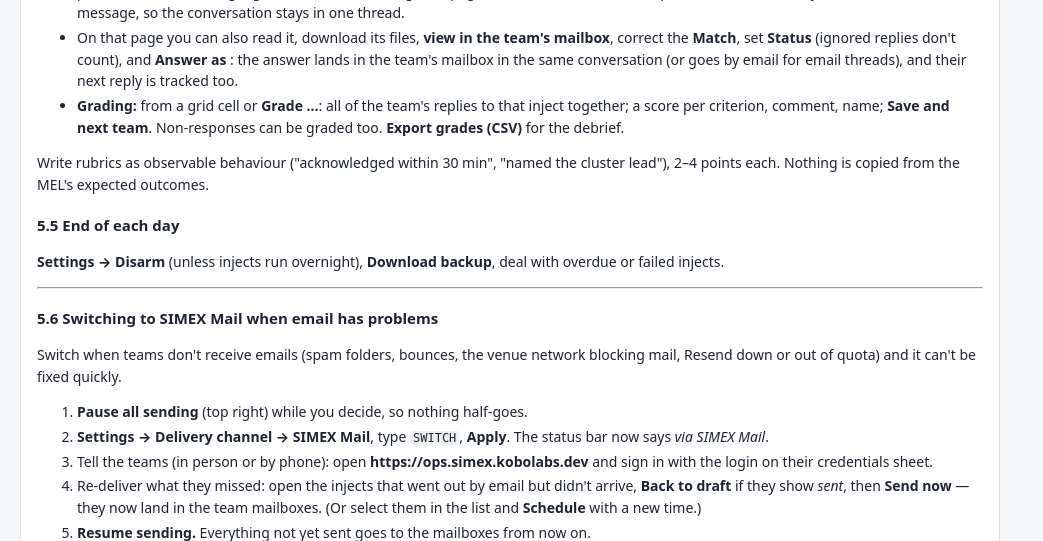
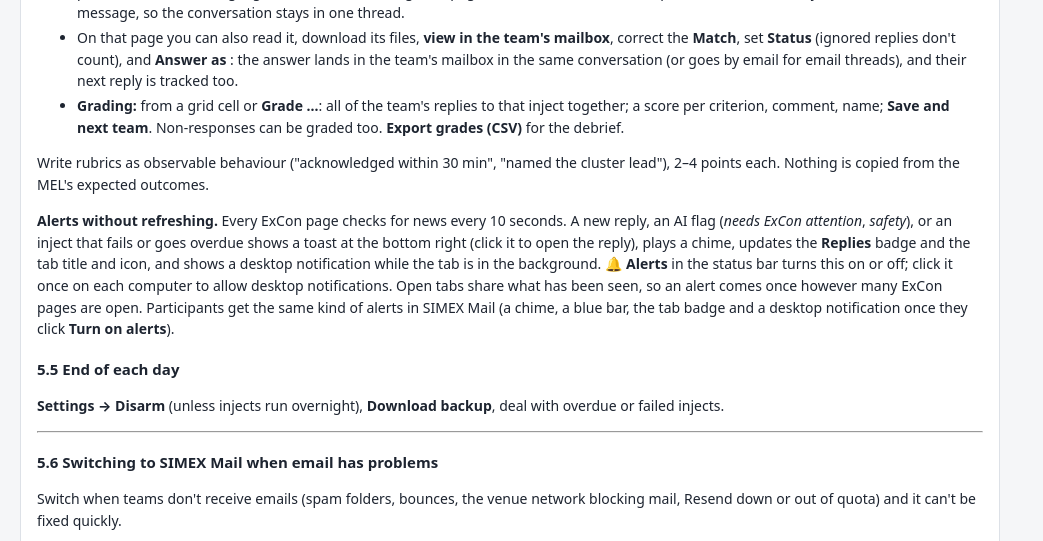
Before and after one commit to joshuaberetta/simex-ops, a Django app: page /help/ in a window 1280 px wide. Shown: the part 4404-4945 px from the top of the page, without its empty margins (0-1043 px from the left). Run offline with Django 5.2, Linux system fonts and the light colour scheme; the visitor is signed in with stand-in values (Sample User, id 1); data that the repository does not hold is empty.

Commit message:
Live alerts: stronger SIMEX Mail notifications, ExCon toasts without reload
- notify.js (shared): chime, desktop notifications (stay until clicked),
  blinking tab title in the background, tab icon with a count badge.
- SIMEX Mail: polls every 10 s and on return to the tab, alerts on by
  default, "Turn on alerts" banner, a large snackbar that survives the
  inbox reload; poll returns the new messages since the last seen id.
- ExCon: /excon/poll/ (new replies, AI escalate/safety flags, failed and
  overdue counts); toasts, Replies badge, title and icon updated live;
  "Alerts" switch in the status bar; tabs share what has been seen.
- Participant guide and manual.

Co-Authored-By: Claude Opus 5.5 <noreply@anthropic.com>

```diff
--- a/web/ops/static/ops/app.css
+++ b/web/ops/static/ops/app.css
@@ -187,3 +187,12 @@ table.heat td.cell a.muted { font-weight: 400; }
 .conv-item.from-persona { border-left-color: #c3c2b7; background: #fafbfc; }
 .conv-item.from-team.this { border-left-color: var(--accent); }
 .conv-item details { border-top: none; padding: 2px 0; }
+.toasts { position: fixed; right: 18px; bottom: 18px; display: flex; flex-direction: column; gap: 8px; z-index: 50; width: 360px; max-width: calc(100vw - 36px); }
+.toast { position: relative; background: #17202c; color: #fff; border-radius: 8px; padding: 10px 34px 10px 14px; font-size: 13px; box-shadow: 0 6px 20px rgba(0,0,0,.25); animation: toast-in .3s ease-out; }
+.toast .muted { color: #c9d2de; }
+.toast.reply { border-left: 4px solid #5fa8e8; }
+.toast.flag { border-left: 4px solid #fab219; }
+.toast.old { opacity: .8; }
+.toast .x { position: absolute; top: 6px; right: 8px; background: none; border: 0; color: #c9d2de; cursor: pointer; font-size: 13px; }
+@keyframes toast-in { from { transform: translateX(30px); opacity: 0; } to { transform: none; opacity: 1; } }
+@media (prefers-reduced-motion: reduce) { .toast { animation: none; } }
--- a/web/ops/static/ops/app.js
+++ b/web/ops/static/ops/app.js
@@ -47,3 +47,94 @@ if (fill) {
     });
   });
 }
+
+// ExCon alerts without reloading: new replies, AI flags that need attention, failed and overdue
+// injects. A toast on the page, a chime, a desktop notification and the tab title / icon.
+if (window.simexNotify && document.getElementById("toasts")) {
+  const N = window.simexNotify;
+  const box = document.getElementById("toasts");
+  const btn = document.querySelector("[data-alerts]");
+  const esc = (s) => String(s ?? "").replace(/[&<>"']/g, (c) => ({ "&": "&amp;", "<": "&lt;", ">": "&gt;", '"': "&quot;", "'": "&#39;" }[c]));
+  const paint = () => {
+    if (!btn) return;
+    const on = N.enabled(), denied = N.permission() === "denied";
+    btn.textContent = on ? "🔔 Alerts on" : "🔕 Alerts off";
+    btn.classList.toggle("primary", on && N.permission() === "granted");
+    btn.title = !on ? "Click to turn on sound and desktop notifications for new replies"
+      : denied ? "Sound on; desktop notifications are blocked in this browser's site settings"
+      : N.permission() === "granted" ? "Sound and desktop notifications on (click to mute)" : "Sound on; click to allow desktop notifications";
+  };
+  if (btn) btn.onclick = async () => {
+    if (N.enabled() && N.permission() === "default") { await N.ask(); N.beep(); }
+    else { N.setEnabled(!N.enabled()); if (N.enabled()) { await N.ask(); N.beep(); } }
+    paint();
+  };
+  paint();
+
+  function toast(html, cls, url) {
+    const el = document.createElement("div");
+    el.className = "toast " + (cls || "");
+    el.innerHTML = html + '<button type="button" class="x" aria-label="Dismiss">✕</button>';
+    el.querySelector(".x").onclick = (e) => { e.stopPropagation(); el.remove(); };
+    if (url) { el.style.cursor = "pointer"; el.onclick = () => { location.href = url; }; }
+    box.prepend(el);
+    while (box.children.length > 5) box.lastChild.remove();
+    setTimeout(() => el.classList.add("old"), 60000);
+  }
+
+  // Seen markers are shared by every ExCon tab (localStorage), so moving between pages
+  // neither repeats nor misses an alert.
+  const get = (k) => Number(localStorage.getItem(k)) || 0;
+  let last = null;
+  async function poll() {
+    try {
+      // First visit: no markers yet, so take the current state as seen.
+      const first = localStorage.getItem("excon-since") === null || localStorage.getItem("excon-ai") === null;
+      const r = await fetch(first ? "/excon/poll/" : `/excon/poll/?since=${get("excon-since")}&ai=${get("excon-ai")}`,
+                            { credentials: "same-origin" });
+      if (!r.ok) return;
+      const j = await r.json();
+      if (first || j.max < get("excon-since") || j.ai_max < get("excon-ai")) {  // first visit, or the data was restored
+        localStorage.setItem("excon-since", j.max); localStorage.setItem("excon-ai", j.ai_max);
+      }
+      const fresh = j.items.filter((x) => x.id > get("excon-since"));
+      const flags = j.flags.filter((x) => x.id > get("excon-ai"));
+      if (fresh.length) localStorage.setItem("excon-since", Math.max(...fresh.map((x) => x.id)));
+      if (j.max > get("excon-since") && !fresh.length) localStorage.setItem("excon-since", j.max);
+      if (flags.length) localStorage.setItem("excon-ai", Math.max(...flags.map((x) => x.id)));
+      if (j.ai_max > get("excon-ai")) localStorage.setItem("excon-ai", j.ai_max);
+      for (const x of fresh) {
+        toast(`<b>${esc(x.team)}${x.kind === "test" ? " (test)" : ""}</b> → ${esc(x.persona)}<div>${esc(x.subject)}</div><div class="muted">${esc(x.preview)}</div>`,
+              "reply", `/replies/${x.id}/`);
+      }
+      for (const f of flags) {
+        toast(`<b>⚑ ${esc(f.team)}: ${f.flags.includes("safety") ? "safety concern" : "needs ExCon attention"}</b><div>${esc(f.summary)}</div>`,
+              "flag", `/replies/${f.response}/`);
+      }
+      if (fresh.length || flags.length) {
+        const x = fresh[0], f = flags[0];
+        N.alert(f ? { title: `⚑ ${f.team}: needs attention`, body: f.summary, url: `${location.origin}/replies/${f.response}/`, tag: `flag-${f.id}` }
+                  : { title: `${x.team} → ${x.persona}${fresh.length > 1 ? ` (+${fresh.length - 1})` : ""}`, body: x.subject,
+                      url: `${location.origin}/replies/${x.id}/`, tag: `reply-${x.id}`, flashText: `New reply from ${x.team}` });
+      }
+      if (last && (j.failed > last.failed || j.overdue > last.overdue)) {
+        const what = j.failed > last.failed ? "An inject failed to deliver" : "An inject is overdue";
+        toast(`<b>${what}</b><div>Check the Injects tab.</div>`, "flag", `/injects/?status=${j.failed > last.failed ? "failed" : "overdue"}`);
+        N.alert({ title: what, body: "Check the Injects tab.", url: `${location.origin}/injects/`, tag: `inj-${j.failed}-${j.overdue}` });
+      }
+      last = j;
+      // the Replies tab badge and the tab title / icon
+      const tab = document.querySelector('.tabs a[href="/replies/"]');
+      if (tab) {
+        let b = tab.querySelector(".badge");
+        if (j.new && !b) { b = document.createElement("span"); b.className = "badge"; tab.append(" ", b); }
+        if (b) { b.textContent = j.new; b.hidden = !j.new; }
+      }
+      N.title(j.new);
+      N.favicon(j.new, "#17202c");
+    } catch (e) { /* offline: next time */ }
+  }
+  poll();
+  setInterval(poll, 10000);
+  document.addEventListener("visibilitychange", () => { if (!document.hidden) poll(); });
+}
--- /dev/null
+++ b/web/ops/static/ops/notify.js
@@ -0,0 +1,96 @@
+// Shared alerting for SIMEX Mail (participants) and the ExCon pages: a chime, desktop
+// notifications, a flashing tab title and a badge on the tab icon. Everything degrades quietly:
+// without permission there is no desktop notification, without a click yet there is no sound.
+(function () {
+  "use strict";
+  const KEY = "simex-sound";  // "0" = muted; anything else = on (the default)
+  let ctx = null;
+  const unlock = () => {
+    try {
+      ctx = ctx || new (window.AudioContext || window.webkitAudioContext)();
+      if (ctx.state === "suspended") ctx.resume();
+    } catch (e) { /* no audio */ }
+  };
+  // Browsers only allow sound after the user has interacted with the page once.
+  ["pointerdown", "keydown"].forEach((ev) => document.addEventListener(ev, unlock, { once: true, capture: true }));
+
+  function beep() {
+    if (!ctx) return;
+    try {
+      [0, 0.16, 0.32].forEach((d, i) => {
+        const o = ctx.createOscillator(), g = ctx.createGain(), t = ctx.currentTime + d;
+        o.frequency.value = [784, 988, 1175][i];
+        g.gain.setValueAtTime(0.0001, t);
+        g.gain.exponentialRampToValueAtTime(0.25, t + 0.02);
+        g.gain.exponentialRampToValueAtTime(0.0001, t + 0.28);
+        o.connect(g); g.connect(ctx.destination); o.start(t); o.stop(t + 0.3);
+      });
+    } catch (e) { /* no audio */ }
+  }
+
+  const enabled = () => localStorage.getItem(KEY) !== "0";
+  const setEnabled = (on) => localStorage.setItem(KEY, on ? "1" : "0");
+  const canDesktop = () => "Notification" in window;
+  const permission = () => (canDesktop() ? Notification.permission : "unsupported");
+
+  async function ask() {
+    unlock();
+    if (canDesktop() && Notification.permission === "default") {
+      try { await Notification.requestPermission(); } catch (e) { /* old Safari: callback form */ }
+    }
+    return permission();
+  }
+
+  function desktop(title, body, url, tag) {
+    if (!enabled() || permission() !== "granted") return;
+    try {
+      const n = new Notification(title, { body, tag, requireInteraction: true });
+      n.onclick = () => { window.focus(); if (url) location.href = url; n.close(); };
+    } catch (e) { /* some mobile browsers only allow notifications from a service worker */ }
+  }
+
+  // Tab title: "(3) Inbox …"; while the tab is in the background it alternates with a
+  // "New message" line until the user comes back.
+  let base = document.title.replace(/^\(\d+\) /, ""), count = 0, flashing = null;
+  function title(n) {
+    count = n;
+    if (!flashing) document.title = (n ? `(${n}) ` : "") + base;
+  }
+  function flash(text) {
+    if (!document.hidden) return;
+    clearInterval(flashing);
+    let on = false;
+    flashing = setInterval(() => { on = !on; document.title = on ? `● ${text}` : (count ? `(${count}) ` : "") + base; }, 1000);
+  }
+  document.addEventListener("visibilitychange", () => {
+    if (!document.hidden && flashing) { clearInterval(flashing); flashing = null; title(count); }
+  });
+
+  // Tab icon with a red count badge (drawn, so there is no image file to keep in step).
+  function favicon(n, colour) {
+    const c = document.createElement("canvas");
+    c.width = c.height = 64;
+    const g = c.getContext("2d");
+    g.fillStyle = colour || "#1f5f99";
+    g.beginPath(); g.roundRect ? g.roundRect(4, 12, 56, 40, 8) : g.rect(4, 12, 56, 40); g.fill();
+    g.strokeStyle = "#fff"; g.lineWidth = 5; g.lineJoin = "round";
+    g.beginPath(); g.moveTo(9, 18); g.lineTo(32, 36); g.lineTo(55, 18); g.stroke();
+    if (n) {
+      g.fillStyle = "#d93025"; g.beginPath(); g.arc(46, 18, 17, 0, 2 * Math.PI); g.fill();
+      g.fillStyle = "#fff"; g.font = "bold 24px system-ui, sans-serif"; g.textAlign = "center"; g.textBaseline = "middle";
+      g.fillText(n > 9 ? "9+" : String(n), 46, 19);
+    }
+    let link = document.querySelector('link[rel="icon"]');
+    if (!link) { link = document.createElement("link"); link.rel = "icon"; document.head.appendChild(link); }
+    link.href = c.toDataURL("image/png");
+  }
+
+  // "New activity": everything at once, for one or more new items.
+  function alert({ title: t, body, url, tag, flashText }) {
+    if (enabled()) beep();
+    desktop(t, body, url, tag);
+    flash(flashText || t);
+  }
+
+  window.simexNotify = { beep, enabled, setEnabled, ask, permission, desktop, title, flash, favicon, alert, unlock };
+})();
--- a/web/ops/templates/ops/base.html
+++ b/web/ops/templates/ops/base.html
@@ -46,7 +46,8 @@
   {% if next_inject %}<span>Next: <a href="/injects/{{ next_inject.id }}/">{{ next_inject.mel_id }}</a> {{ next_inject.send_at|date:"D d M H:i" }}</span>{% endif %}
   {% if status_counts.overdue %}<a class="pill overdue" href="/injects/?status=overdue">{{ status_counts.overdue }} overdue</a>{% endif %}
   {% if failed_count %}<a class="pill failed" href="/injects/?status=failed">{{ failed_count }} failed</a>{% endif %}
-  <form method="post" action="/settings/pause/" class="inline right">{% csrf_token %}
+  <button type="button" class="btn small right" data-alerts title="Sound and desktop notifications for new replies">🔔 Alerts</button>
+  <form method="post" action="/settings/pause/" class="inline">{% csrf_token %}
     <input type="hidden" name="back" value="{{ request.path }}">
     {% if cfg.paused == '1' %}<input type="hidden" name="paused" value="0"><button class="btn small">Resume sending</button>
     {% else %}<input type="hidden" name="paused" value="1"><button class="btn small danger" title="Stops live and test deliveries immediately">Pause all sending</button>{% endif %}
@@ -57,6 +58,8 @@
   {% for m in messages %}<div class="flash {% if m.tags == 'success' %}ok{% elif m.tags == 'warning' %}warn{% elif m.tags == 'error' %}error{% else %}ok{% endif %}">{{ m }}</div>{% endfor %}
   {% block body %}{% endblock %}
 </main>
+{% if excon %}<div class="toasts" id="toasts" aria-live="polite"></div>
+<script src="{% static 'ops/notify.js' %}"></script>{% endif %}
 <script src="{% static 'ops/app.js' %}"></script>
 </body>
 </html>
--- a/web/ops/templates/ops/mail/base.html
+++ b/web/ops/templates/ops/mail/base.html
@@ -34,6 +34,11 @@
     </div>
   </div>
 </header>
+<div class="gm-alerts" id="gm-alerts" hidden>
+  {% icon "bell" 20 %} <span><b>Don't miss a message.</b> Turn on alerts to get a notification and a sound when new mail arrives, even when this tab is in the background.</span>
+  <button type="button" class="gm-pill-btn primary" data-alerts-on>Turn on alerts</button>
+  <button type="button" class="gm-pill-btn" data-alerts-later>Not now</button>
+</div>
 <div class="gm-body">
   <nav class="gm-side">
     <button class="gm-compose-btn" data-compose {% if readonly %}disabled title="Read-only view"{% endif %}>{% icon "edit" 24 %}<span>Compose</span></button>
@@ -74,6 +79,7 @@
 </div>
 <div class="gm-snackbar" id="snackbar" hidden></div>
 {{ simex_js|json_script:"simex-config" }}
+<script src="{% static 'ops/notify.js' %}"></script>
 <script src="{% static 'ops/mail.js' %}"></script>
 {% block scripts %}{% endblock %}
 </body>
--- a/web/ops/templates/ops/mail/list.html
+++ b/web/ops/templates/ops/mail/list.html
@@ -1,5 +1,5 @@
 {% extends "ops/mail/base.html" %}{% load ops %}
-{% block title %}{% if q %}Search results{% else %}{% for k, l in folders %}{% if k == folder %}{{ l }}{% endif %}{% endfor %}{% if folder == 'inbox' and inbox_unread %} ({{ inbox_unread }}){% endif %}{% endif %}{% endblock %}
+{% block title %}{% if q %}Search results{% else %}{% if folder == 'inbox' and inbox_unread %}({{ inbox_unread }}) {% endif %}{% for k, l in folders %}{% if k == folder %}{{ l }}{% endif %}{% endfor %}{% endif %}{% endblock %}
 {% block main %}
 <form method="post" action="{{ base }}/action/" class="gm-listform" data-bulk>{% csrf_token %}
   <input type="hidden" name="next" value="{{ request.get_full_path }}">
--- a/web/ops/urls.py
+++ b/web/ops/urls.py
@@ -56,6 +56,7 @@ urlpatterns = [
     path("teams/<int:tid>/delete/", x.team_delete),
     path("inboxes/", x.inboxes),
     path("inboxes/clear/", x.inbox_clear),
+    path("excon/poll/", x.excon_poll),
     path("tests/", x.tests_page),
     path("tests/<int:rid>/", x.test_run_page),
     path("tests/<int:rid>/action/", x.test_run_action),
```
Also changed, not shown: web/docs/MANUAL.md (+2 -0 lines), web/docs/PARTICIPANT_GUIDE.md (+1 -1 lines), web/ops/static/ops/mail.css (+12 -0 lines), web/ops/static/ops/mail.js (+57 -29 lines), web/ops/tests/test_ops.py (+19 -0 lines), web/ops/views_excon.py (+37 -0 lines), web/ops/views_inbox.py (+7 -1 lines).
